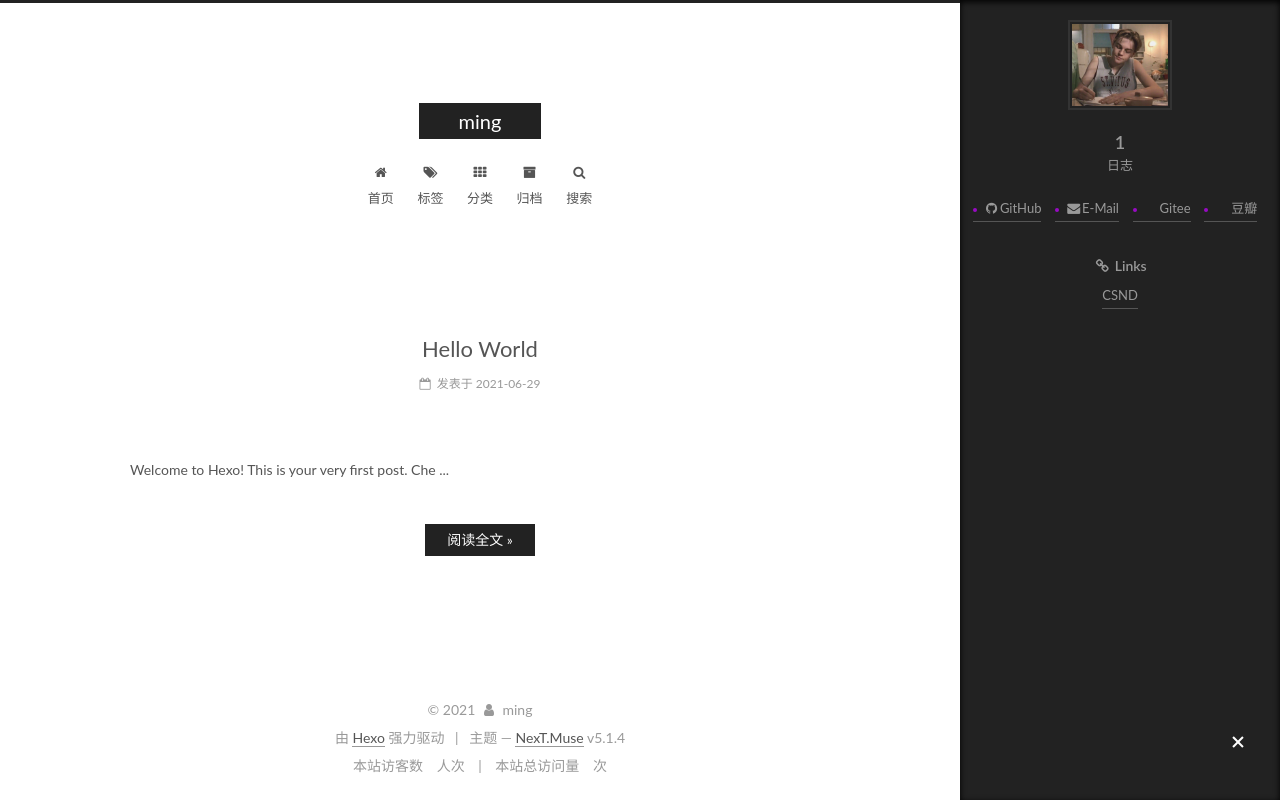
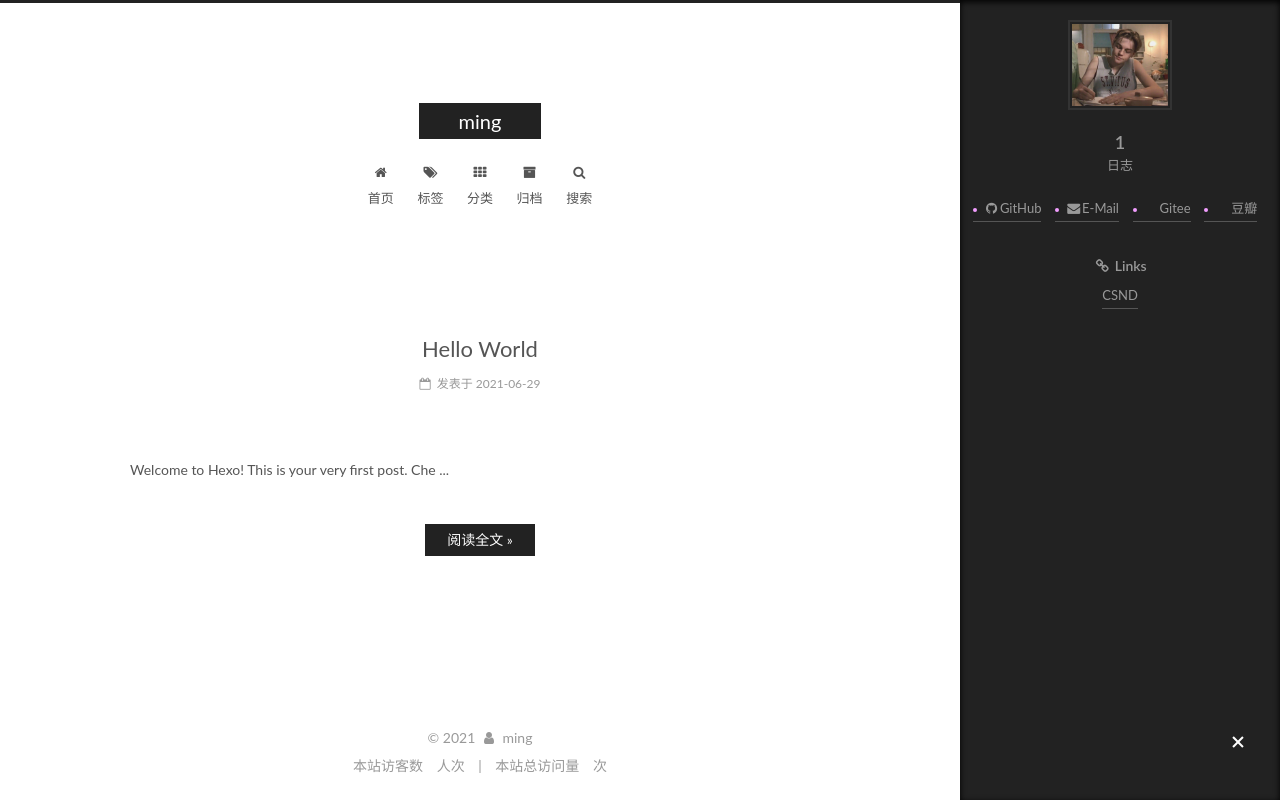
Before and after one commit to hongming88/hongming88.github.io, a plain HTML site: page index.html in a window 1280 px wide. Both pictures are taken after a click on the element 1238 px from the left and 743 px from the top of the page. Drawn offline with Linux system fonts and the light colour scheme; some packages are replaced by stand-ins of ours; a script that the page names is missing; some icons are missing.

Commit message:
Site updated: 2021-07-01 18:27:34

```diff
--- a/css/main.css
+++ b/css/main.css
@@ -1822,7 +1822,7 @@ pre .javascript .function {
   width: 4px;
   height: 4px;
   border-radius: 50%;
-  background: #980bc3;
+  background: #f29eff;
 }
 .links-of-blogroll {
   font-size: 13px;
--- a/index.html
+++ b/index.html
@@ -541,15 +541,9 @@
 </div>
 
 
-  <div class="powered-by">由 <a class="theme-link" target="_blank" href="https://hexo.io">Hexo</a> 强力驱动</div>
 
 
 
-  <span class="post-meta-divider">|</span>
-
-
-
-  <div class="theme-info">主题 &mdash; <a class="theme-link" target="_blank" href="https://github.com/iissnan/hexo-theme-next">NexT.Muse</a> v5.1.4</div>
 
 
 
```
Also changed, not shown: 2021/06/29/hello-world/index.html (+0 -6 lines), archives/2021/06/index.html (+0 -6 lines), archives/2021/index.html (+0 -6 lines), archives/index.html (+0 -6 lines), categories/index.html (+0 -6 lines), tags/index.html (+0 -6 lines).
